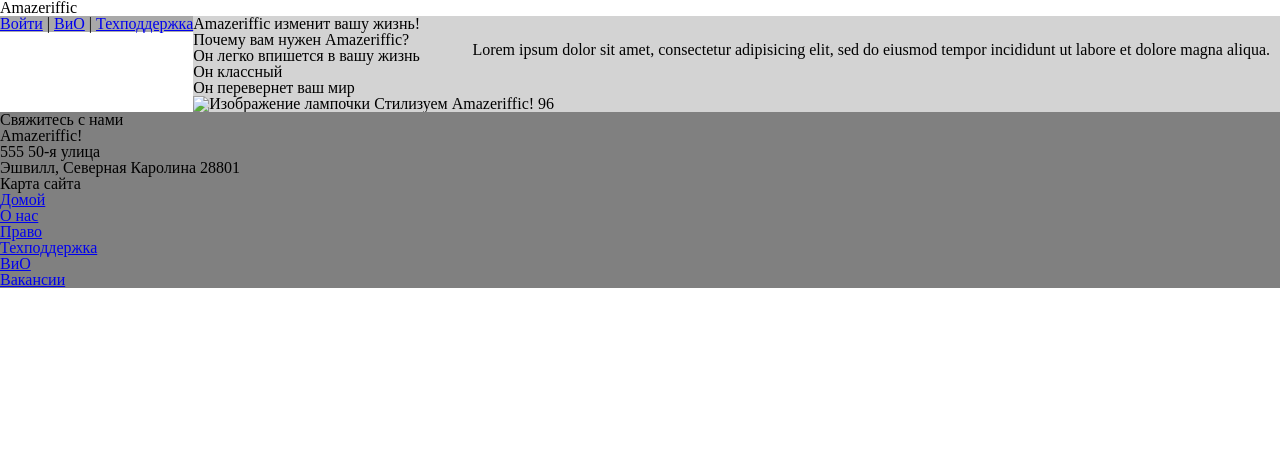
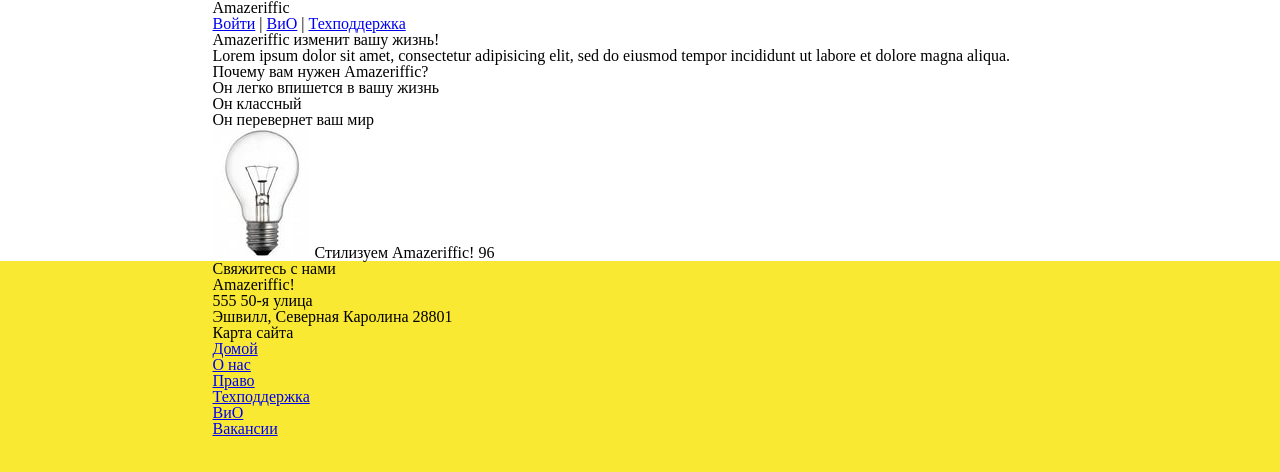
Before and after one commit to maximnelipin/Amazeriffic, a plain HTML site: page index.html in a window 1280 px wide. Drawn offline with Linux system fonts and the light colour scheme.

Commit message:
Добавили контейнеры div для css

```diff
--- a/index.html
+++ b/index.html
@@ -7,14 +7,17 @@
 	</head>
 	<body>
 		<header>
+			<div class="container">
 				<h1>Amazeriffic</h1>
 				<nav>
 					<a href="#">Войти</a> |
 					<a href="#">ВиО</a> |
 					<a href="#">Техподдержка</a>
 				</nav>
+			</div>
 		</header>
 		<main>
+			<div class="container">
 				<h2>Amazeriffic изменит вашу жизнь!</h2>
 				<p>Lorem ipsum dolor sit amet, consectetur adipisicing elit, sed do
 				eiusmod tempor incididunt ut labore et dolore magna aliqua.</p>
@@ -24,11 +27,13 @@
 					<li>Он классный</li>
 					<li>Он перевернет ваш мир</li>
 				</ul>
-			<img src="lightbulb.png" alt="Изображение лампочки">
+				<img src="lightbulb.jpg" alt="Изображение лампочки">
 				Стилизуем Amazeriffic!
 				96
+			</div>
 		</main>
 		<footer>
+			<div class="container">
 				<div class="contact">
 					<h5>Свяжитесь с нами</h5>
 					<p>Amazeriffic!</p>
@@ -46,6 +51,7 @@
 						<li><a href="#">Вакансии</a></li>
 					</ul>
 				</div>
+			</div>
 		</footer>
 	</body>
 </html>
--- a/style.css
+++ b/style.css
@@ -1,21 +1,23 @@
-* {
-margin: 0;
-padding: 0;
+body{
+	background: #f9e933;
+
 }
-nav {
-float: left;
-background:darkgray;
+
+
+header, main,footer {
+	min-width: 855px;
 }
+
+header .container, main .container, footer .container {
+max-width: 855px;
+margin: auto;
+}
+
+header {
+	background: white;
+}
+
 main {
-/*width: 500px;*/
-overflow:auto;
-background:lightgray;
+
+	background: white;
 }
-footer {
-background:gray;
-clear:both;
-}
-main p {
-padding: 10px;
-float:right;
-}
```
Also changed, not shown: lightbulb.jpg (added). Lines whose indentation alone changed are shown as unchanged.
